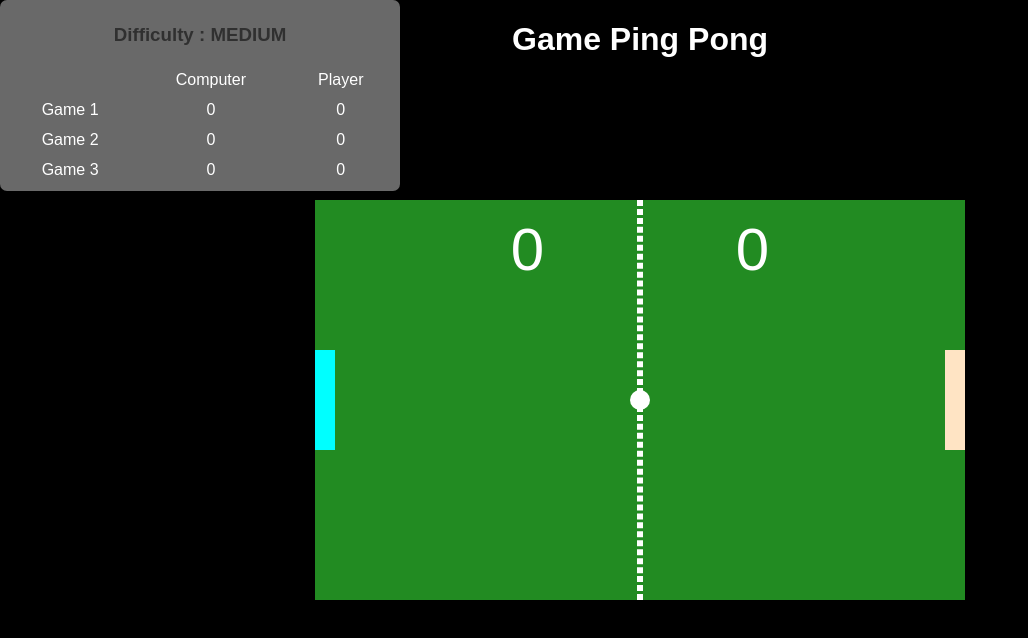
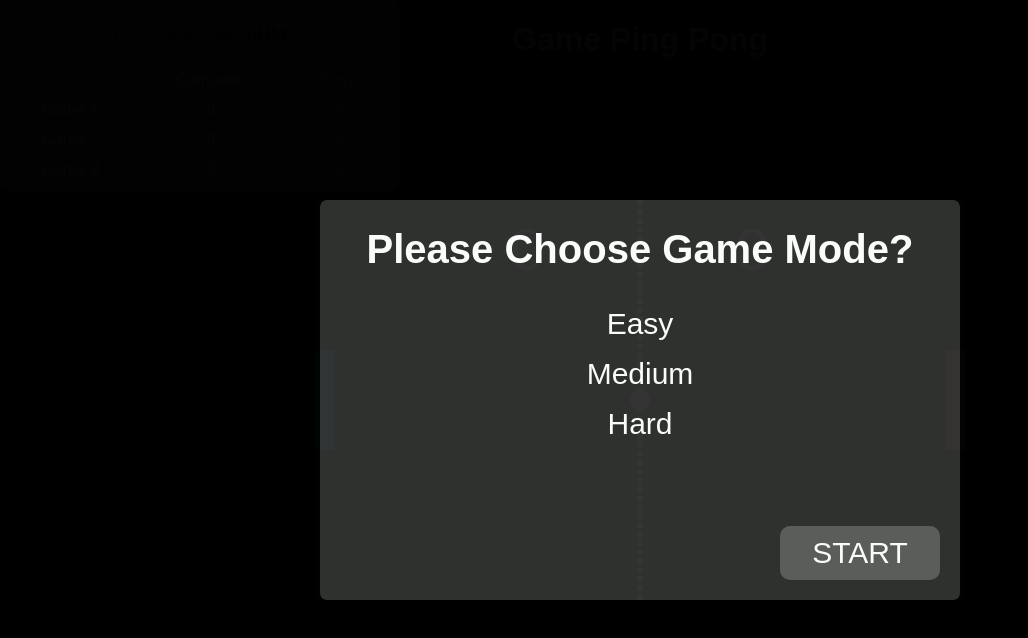
Before and after one commit to nurzaly/WsmpPingPong, a plain HTML site: page index.html in a window 1280 px wide. Shown: the whole page, without its empty margins (0-1028 px from the left). Drawn offline with Linux system fonts and the light colour scheme.

Commit message:
add game mode

```diff
--- a/css/styles.css
+++ b/css/styles.css
@@ -1,4 +1,4 @@
-html,body, div{
+html,body, div, ul, li, nav{
     margin: 0px;
     padding: 0px;
     box-sizing: border-box;
@@ -113,3 +113,58 @@ body{
     right: 0;
     background-color: bisque;
 }
+
+#modal-box{
+    left: 0;
+    top: 0;
+    width: 100%;
+    height: 100%;
+    position: absolute;
+    background-color: black;
+    opacity: 0.98;
+}
+
+#start-page{
+    margin: auto;
+    font-size: 30px;
+    width: 50%;
+    height: 50%;
+    position: absolute;
+    text-align: center;
+    top: 0;
+    bottom: 0;
+    left: 0;
+    right: 0;
+    background-color: #303030;
+    border-radius: 7px;
+}
+#start-page h1{
+    font-size: 40px;
+}
+
+#start-page h2{
+    color: red;
+}
+
+#start-page ul{
+    list-style: none;
+}
+#start-page ul li{
+    height: 50px;
+    line-height: 50px;
+    cursor: pointer;
+}
+#start-page ul li:hover{
+    background-color: #ff8040;
+}
+
+#start-page #btn-start{
+    position: absolute;
+    right: 20px;
+    bottom: 20px;
+    width: 160px;
+    padding: 10px;
+    border-radius: 10px;
+    background-color:#5d5d5d;
+    cursor: pointer;
+}
--- a/index.html
+++ b/index.html
@@ -54,11 +54,29 @@
 
         <div id="ball"></div>
 
+
+
+    </div>
+
+    <div id="modal-box">
+        <div id="start-page">
+            <h1>Please Choose Game Mode?</h1>
+            <nav>
+                <ul>
+                    <li data-value="1">Easy</li>
+                    <li data-value="2">Medium</li>
+                    <li data-value="3">Hard</li>
+                </ul>
+            </nav>
+            <h2>Message</h2>
+            <div id="btn-start">START</div>
+        </div>
     </div>
 
 <script src="js/init.js"></script>
 <script src="js/func.js"></script>
 <script src="js/score.js"></script>
+<script src="js/start.js"></script>
 <script src="js/main.js"></script>
 </body>
 </html>
--- a/js/init.js
+++ b/js/init.js
@@ -1,5 +1,8 @@
 
 //Object instant
+const $modelBox = $('#modal-box');
+const $btnStart = $('#btn-start');
+
 const $board = $('#board');
 const $ball = $('#ball');
 const $computerPaddle = $('#computer-paddle');
@@ -23,6 +26,10 @@ const DOWN_RIGHT = Math.PI / 4;
 const POINT_PER_ROUND = 2;
 const KEY_PLAYER_SCORE = 'playerScore';
 const KEY_COMPUTER_SCORE = 'computerScore';
+const KEY_GAME_MODE = 'gameMode';
+const MODE_EASY = 1;
+const MODE_MEDIUM = 2;
+const MODE_HARD = 3;
 
 
 const TIME = 30;
@@ -35,8 +42,10 @@ let ball = null;
 let interval = null;
 let computerPaddle = null;
 let playerPaddle = null;
-let isGameOn = true;
+let isGameOn = false;
 let round = 1;
+
+
 
 computerPaddle = {
     direction: PADDLE_UP,
@@ -50,7 +59,12 @@ playerPaddle = {
     top: $board.height()/2 - $playerPaddle.height()/2
 };
 
+
+
 document.onkeydown = function(e){
+
+    if(!isGameOn) return;
+
     switch (e.which){
         case 38: //key up
         playerPaddle.direction = PADDLE_UP;
@@ -68,6 +82,21 @@ $(document).ready(function(){
 
     localStorage.setItem(KEY_COMPUTER_SCORE, 0);
     localStorage.setItem(KEY_PLAYER_SCORE, 0);
+
+    $('#modal-box h2').hide();
+    $btnStart.click(function(){
+        if(parseInt(localStorage.getItem(KEY_GAME_MODE)) >= 1){
+            $modelBox.hide(1000);
+        }
+        else{
+            $('#modal-box h2').text('Please select game mode to start').show();
+        }
+    });
+
+    $('#modal-box ul li').click(function(){
+        localStorage.setItem(KEY_GAME_MODE, $(this).data('value'))
+
+    })
 
     $board.click(function(){
         startGame();
--- a/js/main.js
+++ b/js/main.js
@@ -33,6 +33,7 @@ function updateBall(){
         clearInterval(interval);
         updateScore(KEY_PLAYER_SCORE);
         init();
+        //ball.angle = ball.angle === DOWN_LEFT ? DOWN_RIGHT : UP_RIGHT;
     }
 
     if(isBallHitBottom()){
@@ -49,10 +50,11 @@ function updateBall(){
     }
 
     if(isBallHitRight()){
-        //isGameOn = false;
-        //clearInterval(interval);
-        console.log(ball.angle);
-        ball.angle = ball.angle === DOWN_RIGHT ? DONW_LEFT : UP_LEFT;
+        isGameOn = false;
+        clearInterval(interval);
+        updateScore(KEY_COMPUTER_SCORE);
+        init();
+        //ball.angle = ball.angle === DOWN_RIGHT ? DONW_LEFT : UP_LEFT;
     }
 
 }
```
Also changed, not shown: js/start.js (added).
